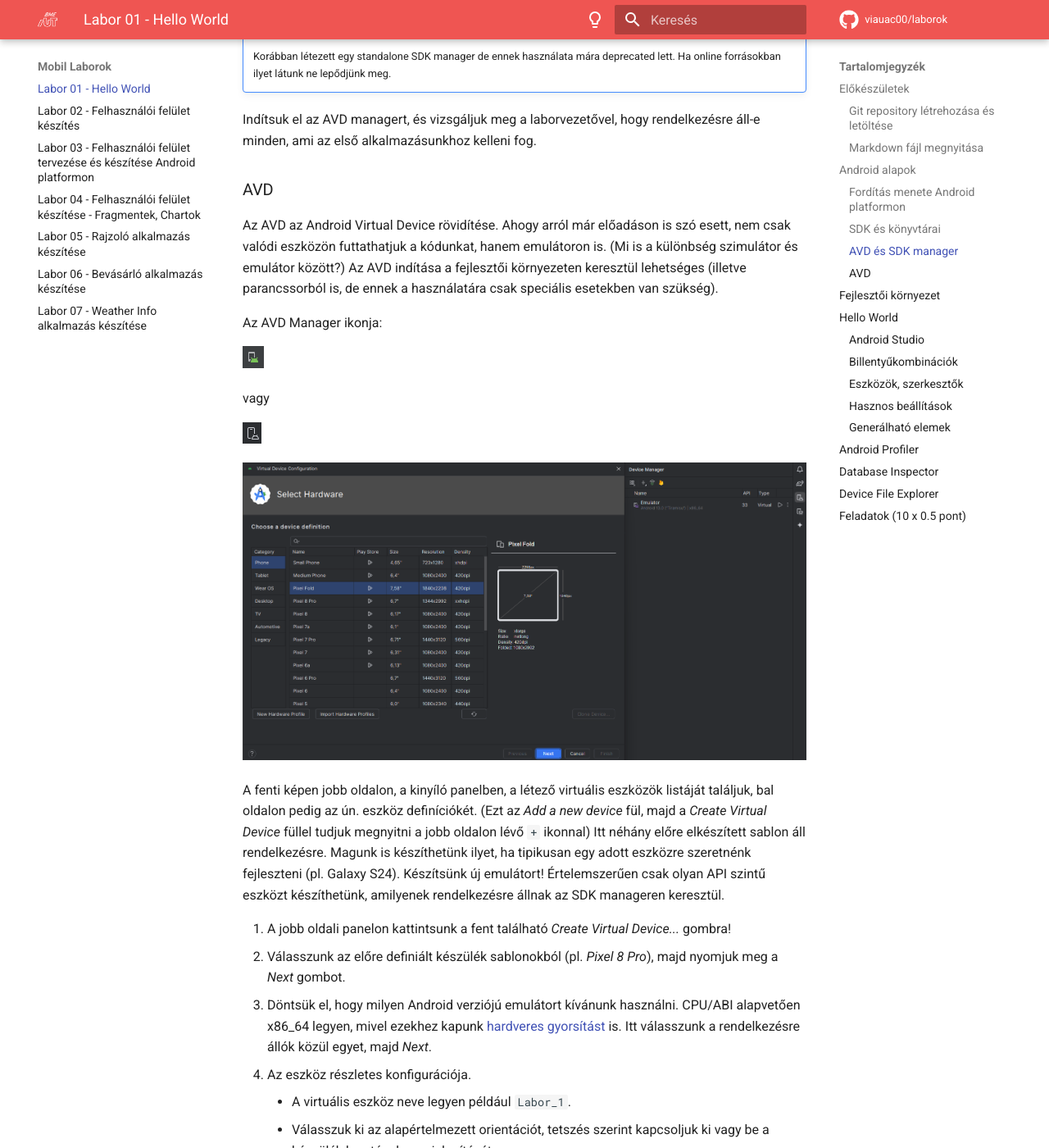
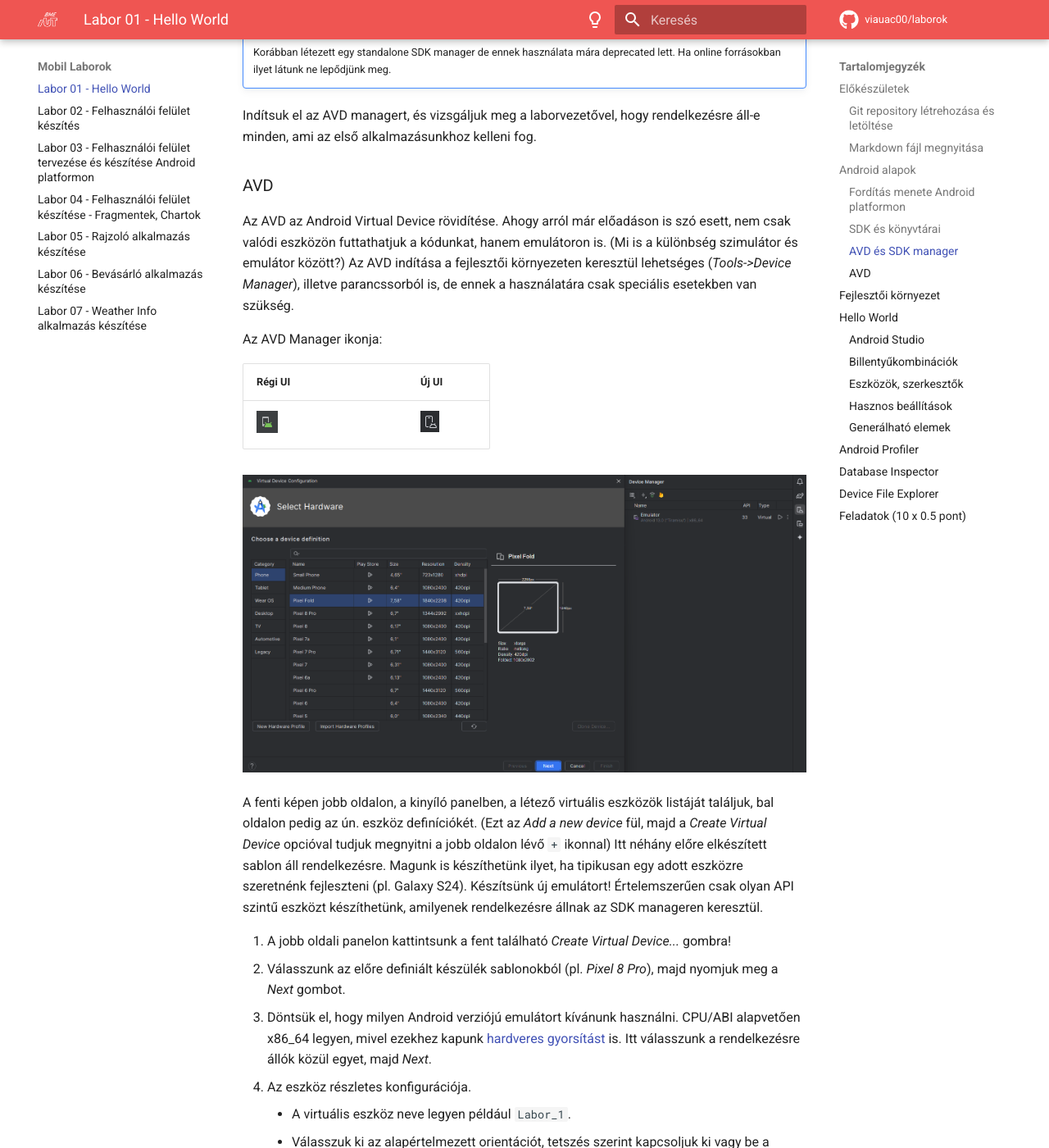
Before and after one commit to VIAUAD02/laborok, an MkDocs documentation site: the page built from docs/laborok/01-android-hello-world/index.md, in a window 1280 px wide and 1400 px high, scrolled down 5019 px. Shown: the whole window at 82% size. Built offline with MkDocs 1.6.1 and Material for MkDocs 9.7.7, drawn with Linux system fonts in a browser that asks for light colours; comment, search, counter and statistics services are not loaded; some of the changed text lies outside the part shown.

Commit message:
lab01 in compose v2
typo, correction

```diff
--- a/docs/laborok/01-android-hello-world/index.md
+++ b/docs/laborok/01-android-hello-world/index.md
@@ -112,11 +112,10 @@
 
 Az SDK Manager ikonja a fenti toolbaron a beállításoknál található (vagy Tools -> SDK Manager):
 
-![](assets/sdk_manager_icon.png)
+|Régi UI||Új UI|
+|-------||-----|
+|![](assets/sdk_manager_icon.png)||![](assets/sdk_manager_icon_2.png)|
 
-vagy
-
-![](assets/sdk_manager_icon_2.png)
 
 SDK manager felülete:
 
@@ -129,19 +128,18 @@
 
 ### AVD
 
-Az AVD az Android Virtual Device rövidítése. Ahogy arról már előadáson is szó esett, nem csak valódi eszközön futtathatjuk a kódunkat, hanem emulátoron is. (Mi is a különbség szimulátor és emulátor között?) Az AVD indítása a fejlesztői környezeten keresztül lehetséges (illetve parancssorból is, de ennek a használatára csak speciális esetekben van szükség).
+Az AVD az Android Virtual Device rövidítése. Ahogy arról már előadáson is szó esett, nem csak valódi eszközön futtathatjuk a kódunkat, hanem emulátoron is. (Mi is a különbség szimulátor és emulátor között?) Az AVD indítása a fejlesztői környezeten keresztül lehetséges (*Tools->Device Manager*), illetve parancssorból is, de ennek a használatára csak speciális esetekben van szükség.
 
 Az AVD Manager ikonja:
 
-![](assets/avd_icon.png)
+|Régi UI||Új UI|
+|-------||-----|
+|![](assets/avd_icon.png)||![](assets/avd_icon_2.png)|
 
-vagy
-
-![](assets/avd_icon_2.png)
 
 ![](assets/avd_manager.png)
 
-A fenti képen jobb oldalon, a kinyíló panelben, a létező virtuális eszközök listáját találjuk, bal oldalon pedig az ún. eszköz definíciókét. (Ezt az *Add a new device* fül, majd a *Create Virtual Device* füllel tudjuk megnyitni a jobb oldalon lévő `+` ikonnal) Itt néhány előre elkészített sablon áll rendelkezésre. Magunk is készíthetünk ilyet, ha tipikusan egy adott eszközre szeretnénk fejleszteni (pl. Galaxy S24). Készítsünk új emulátort! Értelemszerűen csak olyan API szintű eszközt készíthetünk, amilyenek rendelkezésre állnak az SDK manageren keresztül.
+A fenti képen jobb oldalon, a kinyíló panelben, a létező virtuális eszközök listáját találjuk, bal oldalon pedig az ún. eszköz definíciókét. (Ezt az *Add a new device* fül, majd a *Create Virtual Device* opcióval tudjuk megnyitni a jobb oldalon lévő `+` ikonnal) Itt néhány előre elkészített sablon áll rendelkezésre. Magunk is készíthetünk ilyet, ha tipikusan egy adott eszközre szeretnénk fejleszteni (pl. Galaxy S24). Készítsünk új emulátort! Értelemszerűen csak olyan API szintű eszközt készíthetünk, amilyenek rendelkezésre állnak az SDK manageren keresztül.
 
 1. A jobb oldali panelon kattintsunk a fent található *Create Virtual Device...* gombra!
 2. Válasszunk az előre definiált készülék sablonokból (pl. *Pixel 8 Pro*), majd nyomjuk meg a *Next* gombot.
@@ -257,6 +255,9 @@
 *   <kbd>CTRL</kbd> + <kbd>SHIFT</kbd> + <kbd>A</kbd>: Keresés a beállításokban, kiadható parancsokban.
 *   <kbd>ALT</kbd> + <kbd>ENTER</kbd> hiányzó elemek importálása/létrehozása.
 
+!!!tip "Keresés"
+    Hogy ha bármikor szükségünk van valamire, de esetleg nem találnánk a menüpontok között, akkor a dupla Shift lenyomásával (<kbd>Shift</kbd>+<kbd>Shift</kbd>) kereshetünk az Android Studioban (illetve más JetBrains IDE-kben). Próbáljuk is ki és keressünk rá a "Device Manager" opcióra.
+
 ### Eszközök, szerkesztők
 
 A *View* menü *Tool Windows* menüpontjában lehetőség van különböző ablakok ki- és bekapcsolására. Laborvezető segítségével tekintsék át az alábbi eszközöket!
```
Also changed, not shown: other parts of docs/laborok/01-android-hello-world/index.md (+2 -2 lines).
